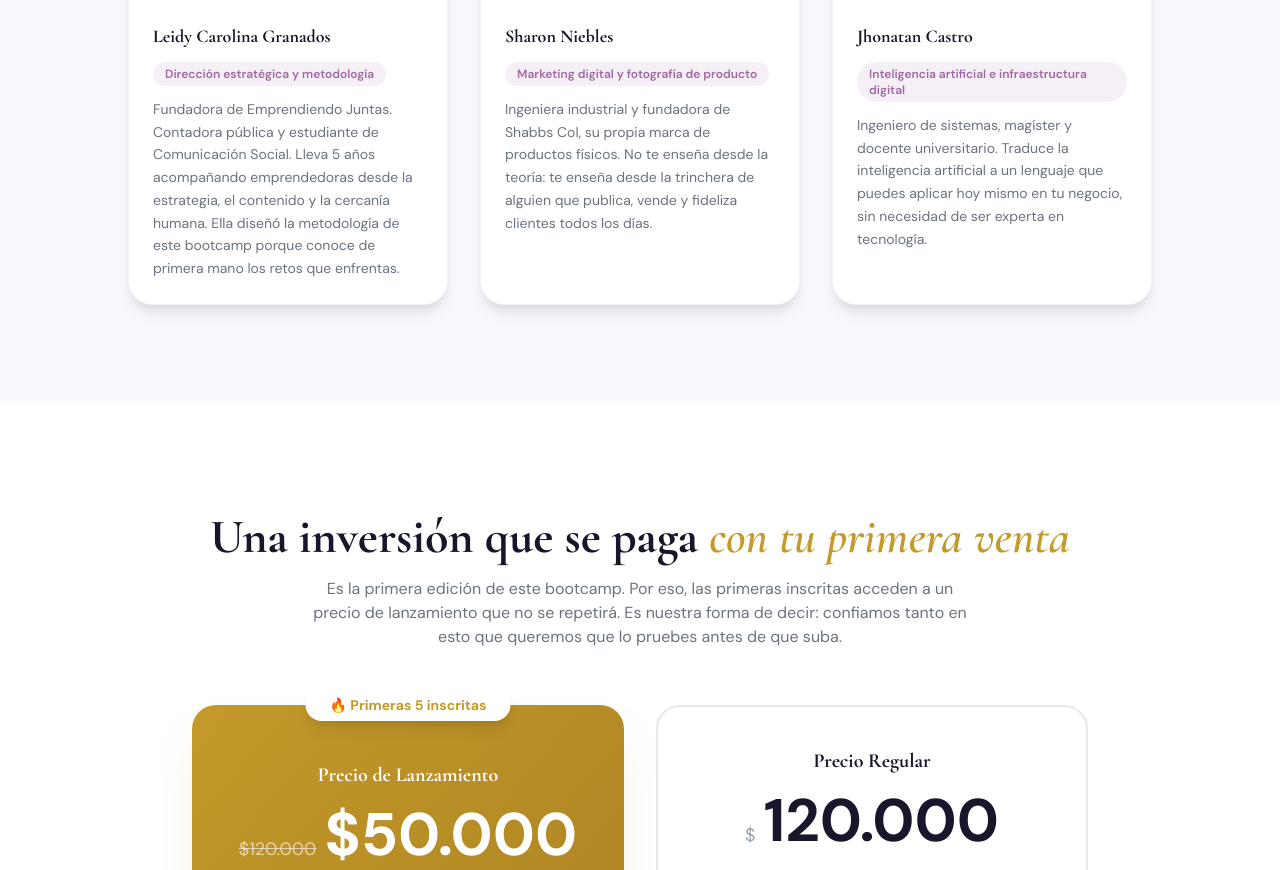
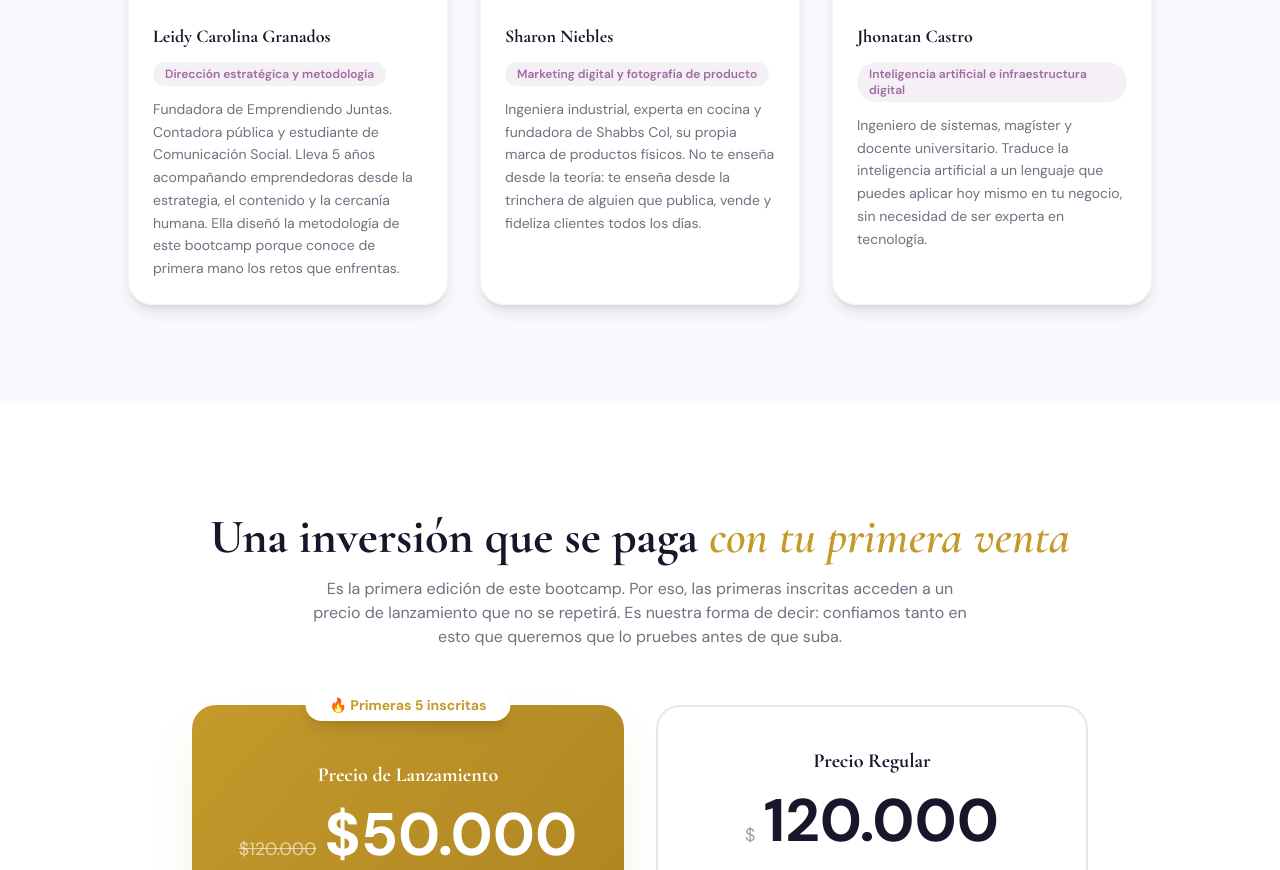
Before and after one commit to jcastr0/ej, a React (Vite) app: page /bootcamp in a window 1280 px wide. Shown: the part 6452-7322 px from the top of the page. Built offline with nearby package versions, Linux system fonts and the light colour scheme; the HTML template or start-up script is replaced by a standard one.

Commit message:
fix: Sharon experta en cocina

```diff
--- a/src/pages/Bootcamp.jsx
+++ b/src/pages/Bootcamp.jsx
@@ -119,7 +119,7 @@ const team = [
     name: 'Sharon Niebles',
     role: 'Marketing digital y fotografía de producto',
     image: '/images/sharon.JPG',
-    bio: 'Ingeniera industrial y fundadora de Shabbs Col, su propia marca de productos físicos. No te enseña desde la teoría: te enseña desde la trinchera de alguien que publica, vende y fideliza clientes todos los días.',
+    bio: 'Ingeniera industrial, experta en cocina y fundadora de Shabbs Col, su propia marca de productos físicos. No te enseña desde la teoría: te enseña desde la trinchera de alguien que publica, vende y fideliza clientes todos los días.',
   },
   {
     name: 'Jhonatan Castro',
```
